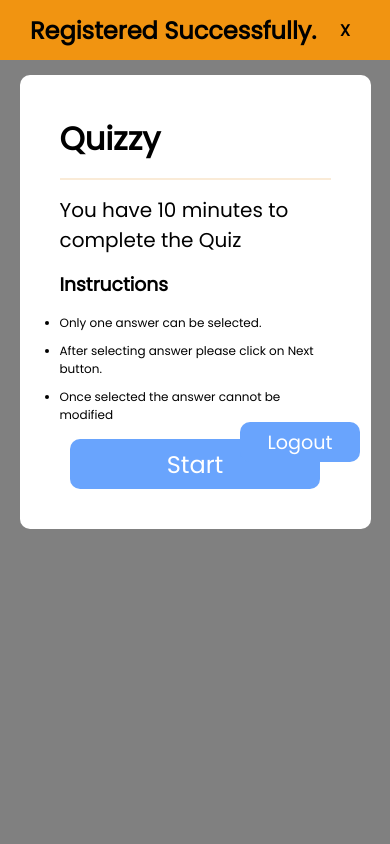
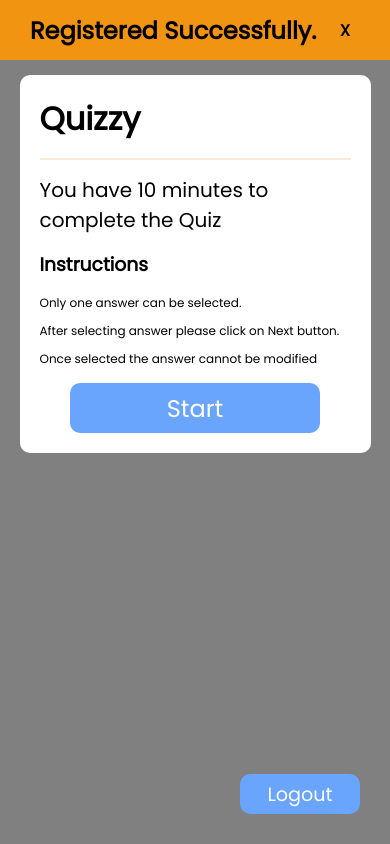
Before and after one commit to PramodPatil03/quizzy, a React (Vite) app: page / in a window 390 px wide. Both pictures are taken after typing "Sample", "Sample123" into the empty fields and a click on the button "Login". Built offline with nearby package versions, Linux system fonts and the light colour scheme.

Commit message:
Added user authentication

```diff
--- a/src/App.css
+++ b/src/App.css
@@ -38,7 +38,7 @@
   flex-direction: column;
   justify-content: flex-start;
   gap: 10px;
-  list-style: disc;
+  list-style: none;
 }
 
 .btn{
@@ -149,13 +149,14 @@
 @media  (  max-width:600px) {
   .container{
     width: 90%;
+    padding: 20px;
   }
   .container h2{
     font-size: 20px;
   }
   #logout-btn{
-    bottom: 20px;
-    margin: auto;
+    bottom: 0;
+    margin-bottom: 30px;
   }
   .container p{
     font-size: 14px;
--- a/src/App.jsx
+++ b/src/App.jsx
@@ -81,6 +81,7 @@ const closeAlert = ()=>{
   return (
     <div>
       <Alert message={message} closeAlert = {closeAlert} />
+      <button className='btn' id='logout-btn' onClick={logout}>Logout</button>
       {
         isLoggedIn ? <><Problems /></>
           :
@@ -96,7 +97,6 @@ const closeAlert = ()=>{
 
 
       }
-      <button className='btn' id='logout-btn' onClick={logout}>Logout</button>
     </div>
   )
 }
```
